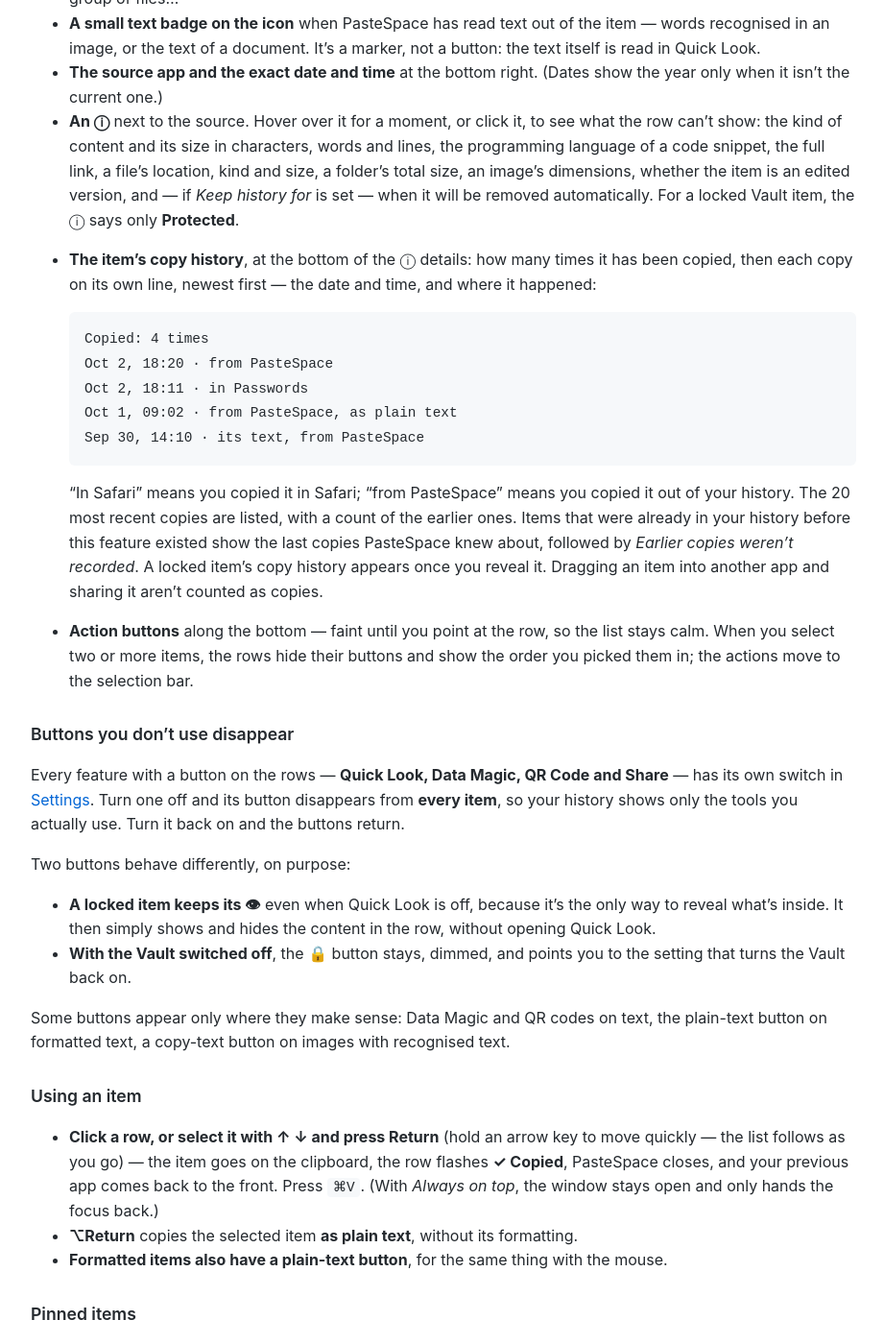
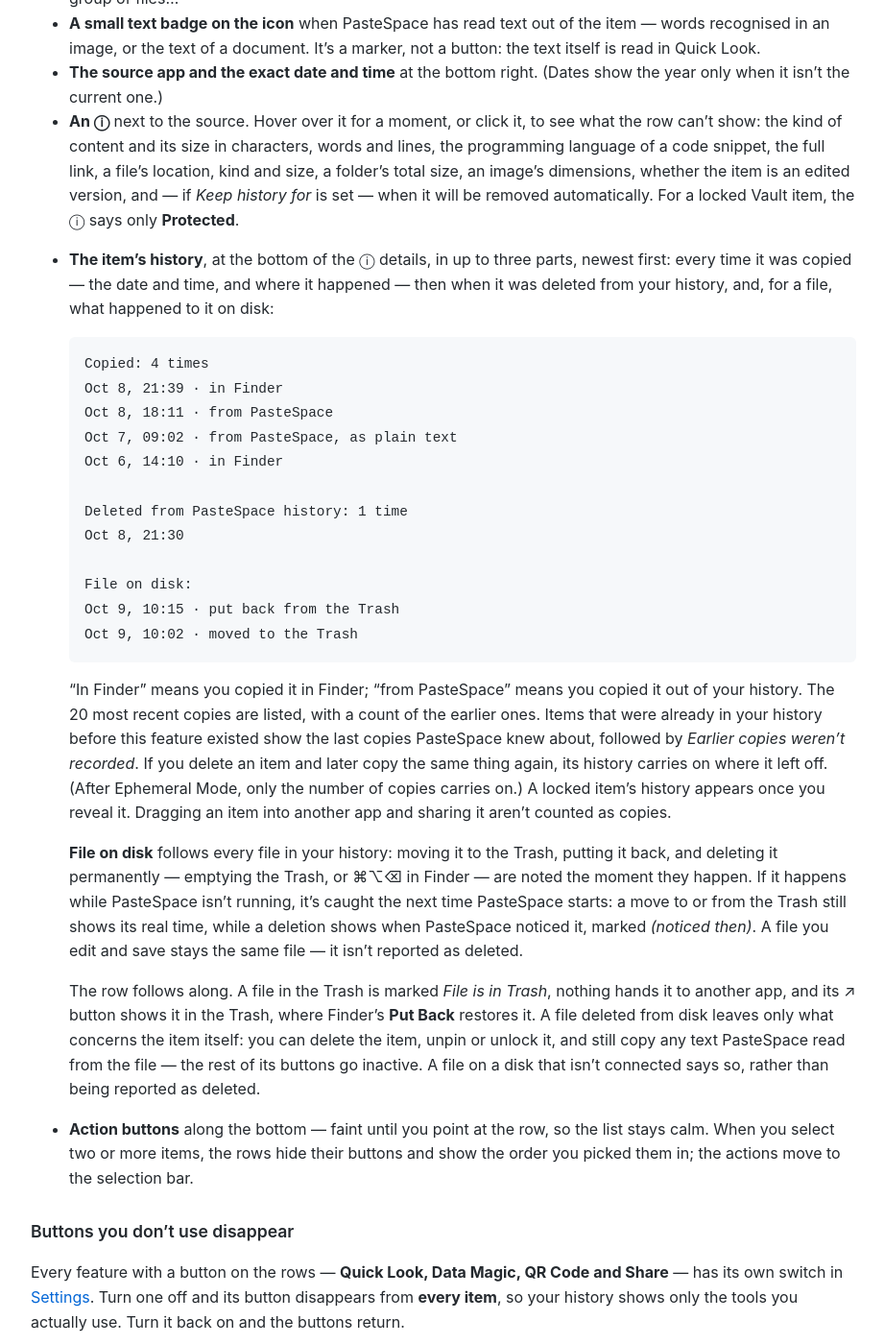
Before and after one commit to mariusconstantin93/PasteSpace-Clipboard-Manager, a Jekyll site: the page built from README.md, in a window 1280 px wide and 1400 px high, scrolled down 5900 px. Shown: the whole window at 96% size, without its empty margins (178-1099 px from the left). Built offline with Jekyll 4.4.1, drawn with Linux system fonts in a browser that asks for light colours; some of the changed text lies outside the part shown.

Commit message:
Add files via upload

````diff
--- a/README.md
+++ b/README.md
@@ -192,17 +192,28 @@
 - **A small text badge on the icon** when PasteSpace has read text out of the item — words recognised in an image, or the text of a document. It's a marker, not a button: the text itself is read in Quick Look.
 - **The source app and the exact date and time** at the bottom right. (Dates show the year only when it isn't the current one.)
 - **An ⓘ** next to the source. Hover over it for a moment, or click it, to see what the row can't show: the kind of content and its size in characters, words and lines, the programming language of a code snippet, the full link, a file's location, kind and size, a folder's total size, an image's dimensions, whether the item is an edited version, and — if *Keep history for* is set — when it will be removed automatically. For a locked Vault item, the ⓘ says only **Protected**.
-- **The item's copy history**, at the bottom of the ⓘ details: how many times it has been copied, then each copy on its own line, newest first — the date and time, and where it happened:
+- **The item's history**, at the bottom of the ⓘ details, in up to three parts, newest first: every time it was copied — the date and time, and where it happened — then when it was deleted from your history, and, for a file, what happened to it on disk:
 
   ```text
   Copied: 4 times
-  Oct 2, 18:20 · from PasteSpace
-  Oct 2, 18:11 · in Passwords
-  Oct 1, 09:02 · from PasteSpace, as plain text
-  Sep 30, 14:10 · its text, from PasteSpace
+  Oct 8, 21:39 · in Finder
+  Oct 8, 18:11 · from PasteSpace
+  Oct 7, 09:02 · from PasteSpace, as plain text
+  Oct 6, 14:10 · in Finder
+
+  Deleted from PasteSpace history: 1 time
+  Oct 8, 21:30
+
+  File on disk:
+  Oct 9, 10:15 · put back from the Trash
+  Oct 9, 10:02 · moved to the Trash
   ```
 
-  "In Safari" means you copied it in Safari; "from PasteSpace" means you copied it out of your history. The 20 most recent copies are listed, with a count of the earlier ones. Items that were already in your history before this feature existed show the last copies PasteSpace knew about, followed by *Earlier copies weren't recorded*. A locked item's copy history appears once you reveal it. Dragging an item into another app and sharing it aren't counted as copies.
+  "In Finder" means you copied it in Finder; "from PasteSpace" means you copied it out of your history. The 20 most recent copies are listed, with a count of the earlier ones. Items that were already in your history before this feature existed show the last copies PasteSpace knew about, followed by *Earlier copies weren't recorded*. If you delete an item and later copy the same thing again, its history carries on where it left off. (After Ephemeral Mode, only the number of copies carries on.) A locked item's history appears once you reveal it. Dragging an item into another app and sharing it aren't counted as copies.
+
+  **File on disk** follows every file in your history: moving it to the Trash, putting it back, and deleting it permanently — emptying the Trash, or ⌘⌥⌫ in Finder — are noted the moment they happen. If it happens while PasteSpace isn't running, it's caught the next time PasteSpace starts: a move to or from the Trash still shows its real time, while a deletion shows when PasteSpace noticed it, marked *(noticed then)*. A file you edit and save stays the same file — it isn't reported as deleted.
+
+  The row follows along. A file in the Trash is marked *File is in Trash*, nothing hands it to another app, and its ↗ button shows it in the Trash, where Finder's **Put Back** restores it. A file deleted from disk leaves only what concerns the item itself: you can delete the item, unpin or unlock it, and still copy any text PasteSpace read from the file — the rest of its buttons go inactive. A file on a disk that isn't connected says so, rather than being reported as deleted.
 - **Action buttons** along the bottom — faint until you point at the row, so the list stays calm. When you select two or more items, the rows hide their buttons and show the order you picked them in; the actions move to the selection bar.
 
 <a id="buttons"></a>
@@ -255,7 +266,7 @@
 - **History limit** — how many items to keep. When it's reached, the oldest items make room for new ones. Pinned and Vault items don't count toward the limit and are never removed by it. Free: 10 items. Pro: any number, or unlimited.
 - **Keep history for** — *Forever* (the default), *1 day*, *7 days* or *30 days*. Items older than that are removed automatically. Copying an item again restarts its time; unpinning an item gives it a fresh period. Pinned and Vault items never expire.
 
-PasteSpace also keeps, privately on your Mac, a record of every time each item is copied — the copy history in its ⓘ details — and counts how often you use each item from PasteSpace, which powers the *Most used* and *Recently used* sort orders. When an item is deleted, its records go with it. None of this is ever shared or leaves your Mac.
+PasteSpace also keeps, privately on your Mac, a record of every time each item is copied and, for a file, of it being moved to the Trash, put back or deleted — the history in its ⓘ details — and counts how often you use each item from PasteSpace, which powers the *Most used* and *Recently used* sort orders. When an item is deleted, its content goes, but its history stays: how many times it was copied, when and in which apps its 20 most recent copies happened, when it was deleted, and what happened to its file. It's kept under a fingerprint computed with a key only your Mac holds, so it reveals nothing about the item's content, not even to someone with a copy of PasteSpace's database; it's there so the history carries on if you copy the same thing again. It's kept however the item leaves — deleted, removed by the history limit or *Keep history for*, or cleared — except that Ephemeral Mode keeps only the number of copies. **Forget**, under *History of deleted items* in Settings, erases all of it. None of this is ever shared or leaves your Mac.
 
 ---
 
@@ -310,9 +321,9 @@
 
 The sort menu next to the filter button changes the order of the list:
 
-*Custom order* (yours — the default) · *Newest first* · *Oldest first* · *Largest first* · *Smallest first* · *Source app* · *Kind* · *Most used* · *Recently used*
+*Default order* (yours — rearrange it by dragging) · *Newest first* · *Oldest first* · *Largest first* · *Smallest first* · *Source app* · *Kind* · *Most used* · *Recently used*
 
-Any order other than *Custom* is a temporary view: your own arrangement is kept untouched underneath, and choosing *Custom order* again brings it back exactly. The sort you choose is remembered between launches (unlike filters), and while it's active it appears as a chip too, so you always know why the list looks the way it does. Sorting is free.
+Any order other than *Default order* is a temporary view: your own arrangement is kept untouched underneath, and choosing *Default order* again brings it back exactly. The sort you choose is remembered between launches (unlike filters), and while it's active it appears as a chip too, so you always know why the list looks the way it does. Sorting is free.
 
 ---
 
@@ -665,7 +676,7 @@
 
 Drag items **out of** PasteSpace straight into other apps:
 
-- **Text** into a text field, a document or a message — it's inserted where you drop it.
+- **Text** into a text field, a document or a message — it's inserted where you drop it. Formatted text keeps its formatting, exactly as when you paste it (or arrives as plain text, if *Always paste as plain text* is on).
 - **Links** into a browser, a note or an email.
 - **Images** into a document or a chat.
 - **Files and groups of files** into Finder, Mail, Slack and other apps — as the real files, not shortcuts.
@@ -741,12 +752,12 @@
 
 For when you want a clean slate every day. With Ephemeral Mode on, your history is erased whenever PasteSpace quits — including when your Mac restarts or shuts down.
 
-- **When you quit, PasteSpace asks first.** A window shows exactly what will happen — what will be erased and what will be kept — with **Confirm and Quit** and **Cancel**. Cancel (or Esc) keeps PasteSpace running with your history untouched.
-- **The same question appears when your Mac is about to log out, restart or shut down.** There, Cancel also stops the log out, restart or shut down. If nobody answers within **20 seconds**, PasteSpace goes ahead and erases your history as promised — an unattended Mac is never kept from shutting down.
+- **When you quit PasteSpace, it asks first.** A window shows exactly what will happen — what will be erased and what will be kept — with **Confirm and Quit** and **Cancel**. Cancel (or Esc) keeps PasteSpace running with your history untouched.
+- **When your Mac logs out, restarts or shuts down, there's no question.** macOS doesn't wait for menu-bar apps at that point — it asks them to quit only once the log out can no longer be stopped — so PasteSpace quits straight away and your history is erased as promised.
 - **Vault items are always kept.**
 - **Pinned items are kept** too, unless you turn off *Keep Pinned items*.
 - The erasing is completed the next time PasteSpace starts, before any history is shown. Doing it at startup means it still happens even if your Mac shut down before PasteSpace could finish quitting.
-- Erased items can't be recovered.
+- Erased items can't be recovered. All that's left of them is how many times each was copied, under a fingerprint that reveals nothing about it ([why](#history)).
 
 ---
 
@@ -761,8 +772,9 @@
 | Clear history (🗑 in the footer) | Everything **except** pinned and Vault items | Asks you to confirm |
 | Clear Pinned (Settings) | All pinned items | Asks you to confirm |
 | Clear Vault (Settings) | All Vault items | Touch ID or your password |
+| Forget (Settings › History of deleted items) | The history deleted items left behind — copies, deletions, files | Asks you to confirm |
 
-Deleted items can't be recovered.
+Deleted items can't be recovered. Only their history stays, until you forget it — see [How long items are kept](#history).
 
 ---
 
@@ -809,6 +821,8 @@
 
 Buy Pro inside the app (Settings, or any **PRO** badge), or directly from PasteSpace's page on the Mac App Store.
 
+Got a code for Pro? Redeem it in PasteSpace — **Redeem a Code**, under the purchase button in Settings — or in the App Store app, or open the link it came with. Pro unlocks as soon as the code is accepted. Redeeming codes requires macOS 15 or later.
+
 **One purchase. No subscription. No account.**
 
 ---
@@ -828,6 +842,7 @@
 | Join multiple items with | New line | The separator placed between items copied together (`\n` new line, `\t` tab, or any text). |
 | History limit | 10 (free) | How many items to keep. Pro: any number, or ∞. |
 | Keep history for | Forever | Removes unpinned items older than 1, 7 or 30 days. |
+| History of deleted items | Kept | When and where deleted items were copied, when they were deleted and what happened to their files, so their history carries on if you copy them again. Ephemeral Mode keeps only the number of copies. **Forget** erases it. |
 | Pinned limit | 3 (free) | How many items can be pinned. Pro: any number, or ∞. |
 | Ephemeral Mode *(Pro)* | Off | Erases your history when PasteSpace quits. With *Keep Pinned items* (on). |
 | App Blocklist | Empty | Apps whose copies are never recorded. |
@@ -854,7 +869,7 @@
 | **⌘Return** | Add the focused item to the selection, or remove it |
 | **⌘-click** | Add an item to the selection, or remove it |
 | **⇧-click** | Select a range |
-| **Esc** | Clear the selection — or close PasteSpace if nothing is selected |
+| **Esc** | Clear the selection, then the highlight left by ↑ ↓ — or close PasteSpace if neither is showing |
 | **⌘V** | Paste, in your app |
 
 **In Quick Look**
@@ -945,7 +960,7 @@
 - **Filters and sorting** — narrow your history by 16 kinds of content (links, code, passwords, images, PDFs and other documents, archives, folders…), and in Pro by date, state and source app. Nine sort orders, including *Most used* and *Recently used*. Every active filter is shown as a removable chip, so nothing ever silently hides part of your history.
 - **Search inside documents** *(Pro)* — the PDFs, Word, RTF and OpenDocument files, web pages, and text and code files you copy are read, so searching for a word finds the file that contains it. Scanned PDFs are recognised page by page, and no document is too large to be read.
 - **Find in Quick Look** — press **⌘F** (or the 🔍 in the title bar) to search the text you're reading or editing, including the text of images and documents. Accents don't matter: *sarbatoare* finds *sărbătoare*.
-- **Item details** — an ⓘ next to each item shows what the row can't: the code language, the full link, a file's size and location, image dimensions, when it will be removed — and every time the item was copied.
+- **Item details** — an ⓘ next to each item shows what the row can't: the code language, the full link, a file's size and location, image dimensions and when it will be removed. It also shows the item's history — every copy, every deletion from your history and, for a file, every move to the Trash and back and its permanent deletion — and that history carries on even if you delete the item and copy it again.
 
 ### Text in images and documents
 
@@ -971,12 +986,12 @@
 
 ### Drag and drop
 
-- **Fixed throughout, and tested with every kind of item** — text, links, images, single files, groups of files, Vault items and multiple selections — into Finder, Apple's apps and third-party apps alike, including web-based ones such as Slack and WhatsApp. Files arrive as real files under their own names, a selection arrives whole, and several locked items need just one Touch ID.
+- **Fixed throughout, and tested with every kind of item** — text, links, images, single files, groups of files, Vault items and multiple selections — into Finder, Apple's apps and third-party apps alike, including web-based ones such as Slack and WhatsApp. Files arrive as real files under their own names, formatted text keeps its formatting, a selection arrives whole, and several locked items need just one Touch ID.
 
 ### Also new
 
 - **Share** any item through Messages, Mail, AirDrop, Notes and other services.
-- **Ephemeral Mode asks before quitting** — it shows what will be erased and what will be kept, and asks too when your Mac is about to log out, restart or shut down.
+- **Ephemeral Mode asks before you quit** — it shows what will be erased and what will be kept.
 - **Rate PasteSpace from inside the app** — from a card at the end of Settings, plus an occasional reminder at a quiet moment, which stops for good once you've used that card. [Why it matters →](#rating)
 - **Buy Pro straight from PasteSpace's App Store page**, as well as inside the app.
 - **A new app icon**, redrawn for current macOS.
````
Also changed, not shown: privacy.md (+5 -5 lines), terms.md (+2 -2 lines).
